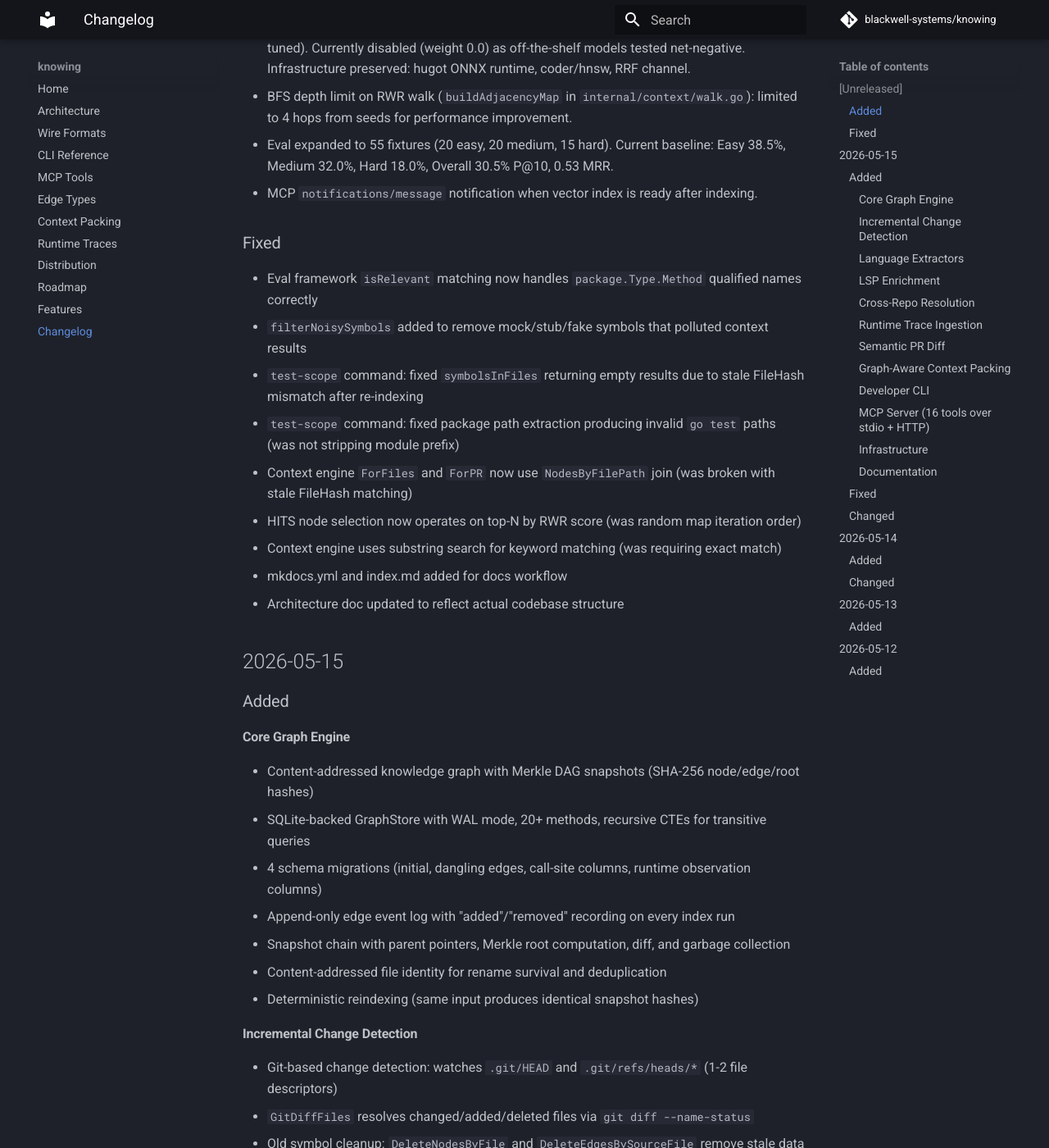
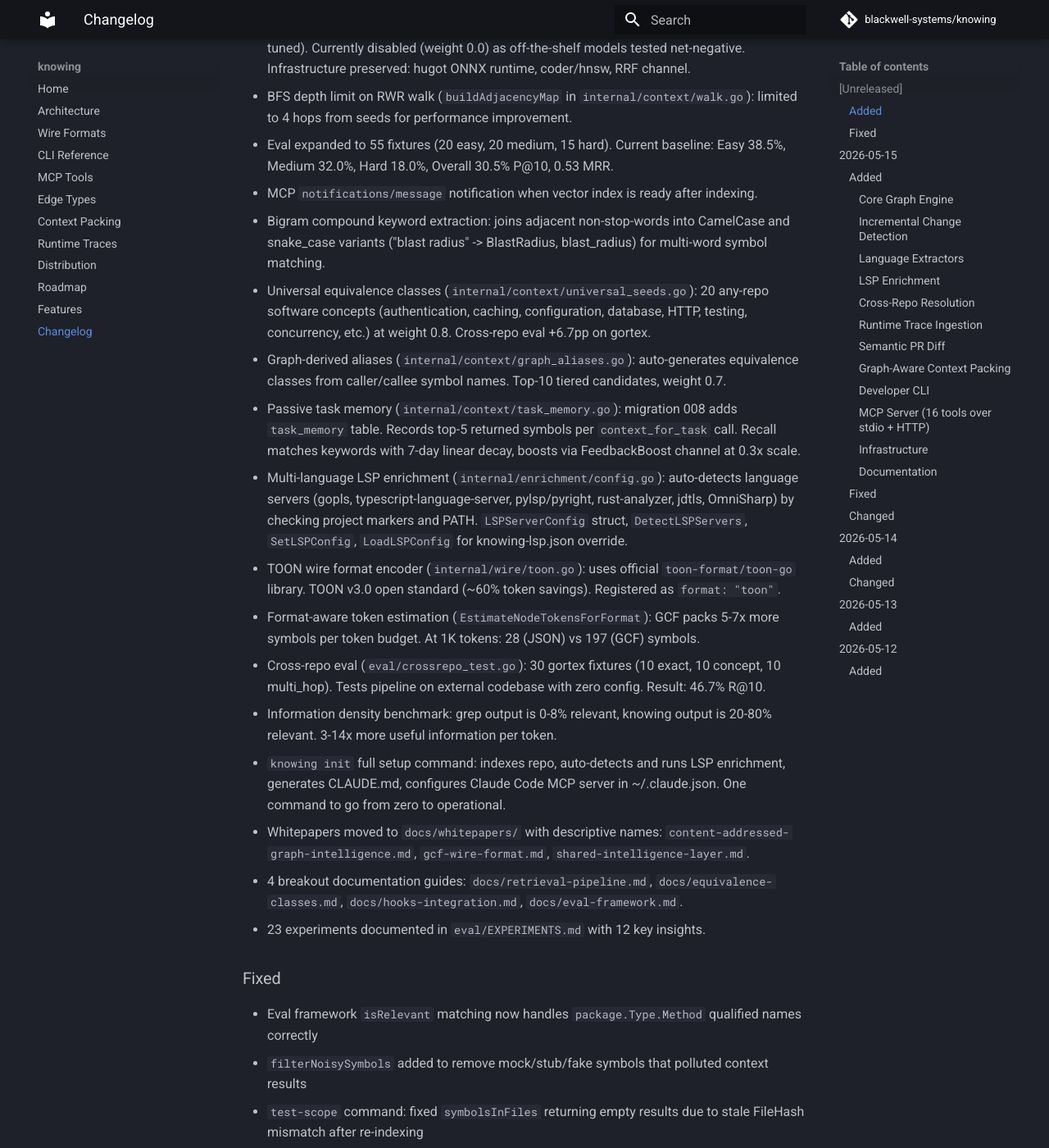
Before and after one commit to blackwell-systems/knowing, an MkDocs documentation site: the page built from docs/CHANGELOG.md, in a window 1280 px wide and 1400 px high, scrolled down 2352 px. Shown: the whole window at 82% size. Built offline with MkDocs 1.6.1 and Material for MkDocs 9.7.7, drawn with Linux system fonts in a browser that asks for light colours; comment, search, counter and statistics services are not loaded.

Commit message:
docs: update changelog with all session 5 features (16 entries)

```diff
--- a/docs/CHANGELOG.md
+++ b/docs/CHANGELOG.md
@@ -43,6 +43,20 @@ The format is based on [Keep a Changelog](https://keepachangelog.com/en/1.1.0/).
 - BFS depth limit on RWR walk (`buildAdjacencyMap` in `internal/context/walk.go`): limited to 4 hops from seeds for performance improvement.
 - Eval expanded to 55 fixtures (20 easy, 20 medium, 15 hard). Current baseline: Easy 38.5%, Medium 32.0%, Hard 18.0%, Overall 30.5% P@10, 0.53 MRR.
 - MCP `notifications/message` notification when vector index is ready after indexing.
+
+- Bigram compound keyword extraction: joins adjacent non-stop-words into CamelCase and snake_case variants ("blast radius" -> BlastRadius, blast_radius) for multi-word symbol matching.
+- Universal equivalence classes (`internal/context/universal_seeds.go`): 20 any-repo software concepts (authentication, caching, configuration, database, HTTP, testing, concurrency, etc.) at weight 0.8. Cross-repo eval +6.7pp on gortex.
+- Graph-derived aliases (`internal/context/graph_aliases.go`): auto-generates equivalence classes from caller/callee symbol names. Top-10 tiered candidates, weight 0.7.
+- Passive task memory (`internal/context/task_memory.go`): migration 008 adds `task_memory` table. Records top-5 returned symbols per `context_for_task` call. Recall matches keywords with 7-day linear decay, boosts via FeedbackBoost channel at 0.3x scale.
+- Multi-language LSP enrichment (`internal/enrichment/config.go`): auto-detects language servers (gopls, typescript-language-server, pylsp/pyright, rust-analyzer, jdtls, OmniSharp) by checking project markers and PATH. `LSPServerConfig` struct, `DetectLSPServers`, `SetLSPConfig`, `LoadLSPConfig` for knowing-lsp.json override.
+- TOON wire format encoder (`internal/wire/toon.go`): uses official `toon-format/toon-go` library. TOON v3.0 open standard (~60% token savings). Registered as `format: "toon"`.
+- Format-aware token estimation (`EstimateNodeTokensForFormat`): GCF packs 5-7x more symbols per token budget. At 1K tokens: 28 (JSON) vs 197 (GCF) symbols.
+- Cross-repo eval (`eval/crossrepo_test.go`): 30 gortex fixtures (10 exact, 10 concept, 10 multi_hop). Tests pipeline on external codebase with zero config. Result: 46.7% R@10.
+- Information density benchmark: grep output is 0-8% relevant, knowing output is 20-80% relevant. 3-14x more useful information per token.
+- `knowing init` full setup command: indexes repo, auto-detects and runs LSP enrichment, generates CLAUDE.md, configures Claude Code MCP server in ~/.claude.json. One command to go from zero to operational.
+- Whitepapers moved to `docs/whitepapers/` with descriptive names: `content-addressed-graph-intelligence.md`, `gcf-wire-format.md`, `shared-intelligence-layer.md`.
+- 4 breakout documentation guides: `docs/retrieval-pipeline.md`, `docs/equivalence-classes.md`, `docs/hooks-integration.md`, `docs/eval-framework.md`.
+- 23 experiments documented in `eval/EXPERIMENTS.md` with 12 key insights.
 
 ### Fixed
 
```
